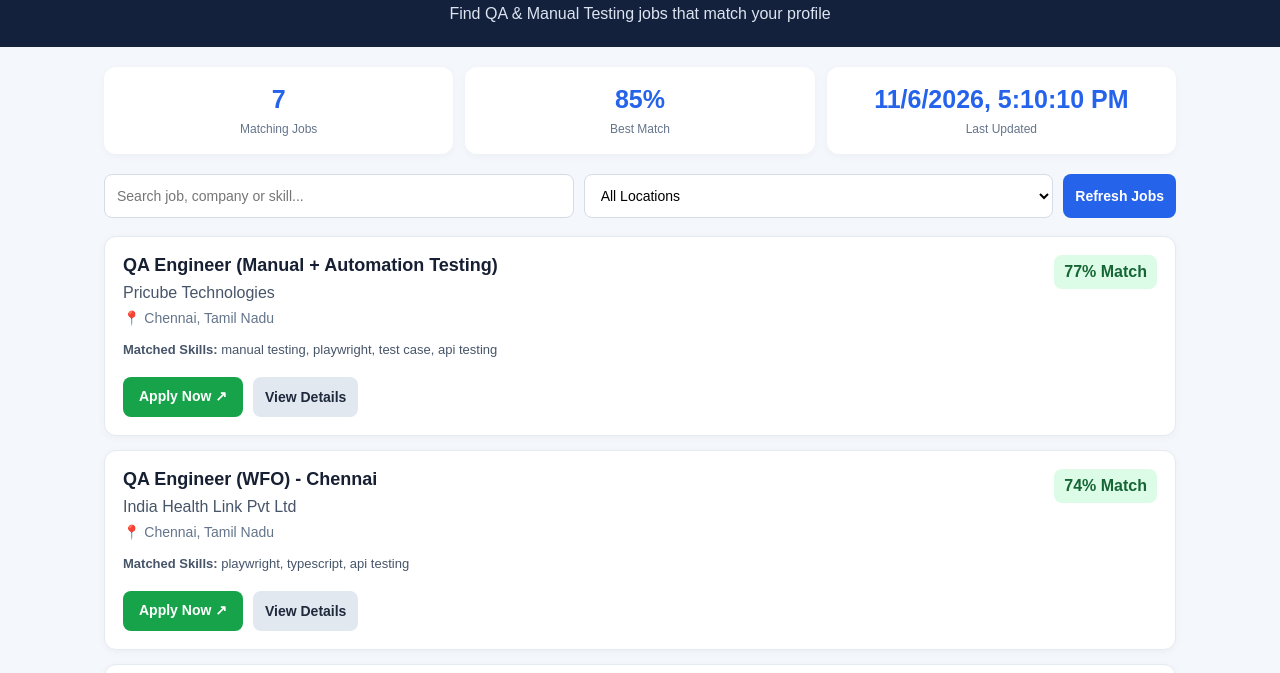
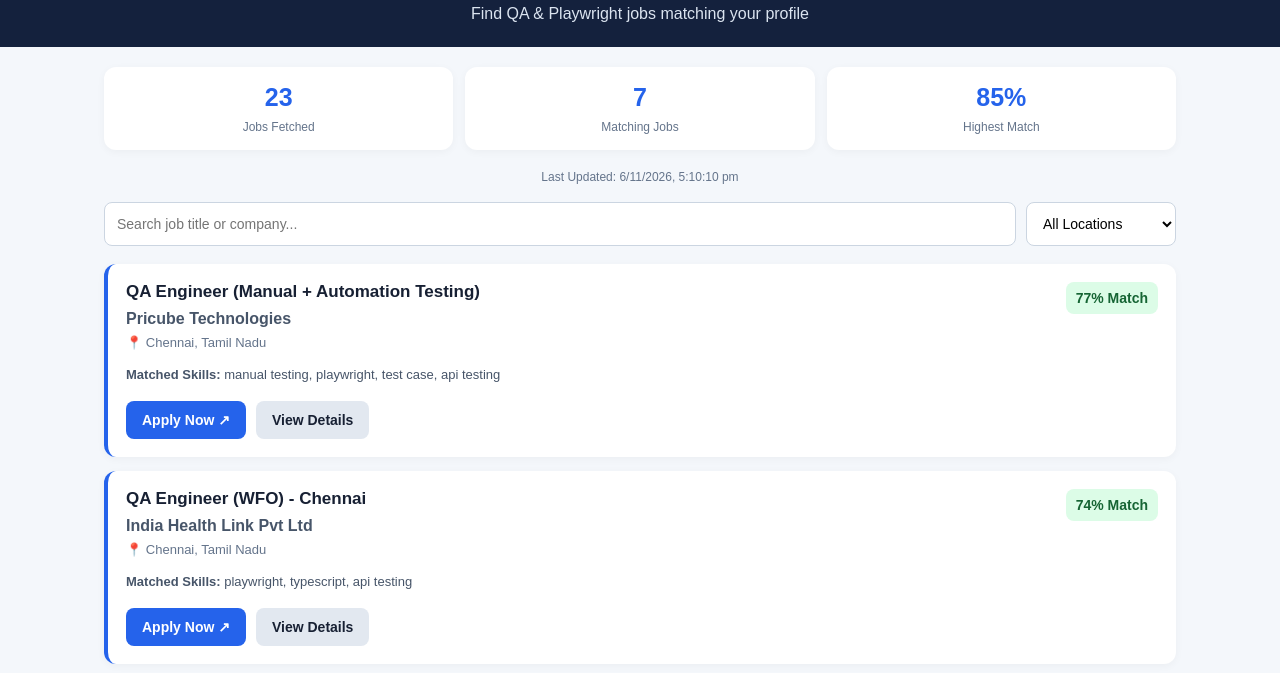
Before and after one commit to Madhu9700/madhu-job-apply-ai, a website: page index.html in a window 1280 px wide. Shown: the part 58-731 px from the top of the page. Drawn offline with Linux system fonts and the light colour scheme.

Commit message:
Update index.html

```diff
--- a/index.html
+++ b/index.html
@@ -49,7 +49,7 @@
 
     .summary-card {
       background: white;
-      padding: 18px 12px;
+      padding: 16px 10px;
       border-radius: 12px;
       box-shadow: 0 2px 8px #0000000a;
       text-align: center;
@@ -67,6 +67,13 @@
       color: #64748b;
     }
 
+    .updated {
+      text-align: center;
+      font-size: 12px;
+      color: #64748b;
+      margin-bottom: 18px;
+    }
+
     .toolbar {
       display: flex;
       gap: 10px;
@@ -75,40 +82,34 @@
     }
 
     input,
-    select,
-    button {
+    select {
       padding: 12px;
+      border: 1px solid #cbd5e1;
       border-radius: 8px;
-      border: 1px solid #d5dce8;
+      background: white;
       font-size: 14px;
     }
 
-    input,
-    select {
-      background: white;
+    #searchInput {
       flex: 1;
-      min-width: 140px;
+      min-width: 180px;
     }
 
-    button {
-      background: #2563eb;
-      color: white;
-      border: none;
-      cursor: pointer;
-      font-weight: bold;
+    #locationFilter {
+      min-width: 150px;
     }
 
-    button:hover {
-      background: #1d4ed8;
+    .job-list {
+      display: grid;
+      gap: 14px;
     }
 
     .job-card {
       background: white;
+      padding: 18px;
       border-radius: 12px;
-      padding: 18px;
-      margin-bottom: 14px;
       box-shadow: 0 2px 8px #0000000a;
-      border: 1px solid #e5eaf2;
+      border-left: 4px solid #2563eb;
     }
 
     .job-header {
@@ -119,66 +120,66 @@
     }
 
     .job-title {
-      font-size: 18px;
-      font-weight: bold;
+      font-size: 17px;
       margin: 0 0 8px;
+      color: #172033;
     }
 
     .company {
+      font-weight: bold;
       color: #475569;
-      margin-bottom: 8px;
+      margin-bottom: 7px;
     }
 
     .location {
       color: #64748b;
-      font-size: 14px;
+      font-size: 13px;
     }
 
     .score {
       background: #dcfce7;
       color: #166534;
-      font-weight: bold;
       padding: 8px 10px;
       border-radius: 8px;
+      font-weight: bold;
       white-space: nowrap;
+      font-size: 14px;
     }
 
     .skills {
       margin-top: 14px;
       font-size: 13px;
       color: #475569;
-      line-height: 1.6;
+      line-height: 1.7;
     }
 
     .job-actions {
       display: flex;
       gap: 10px;
       flex-wrap: wrap;
-      margin-top: 16px;
+      margin-top: 15px;
+    }
+
+    .apply-button,
+    .details-button {
+      display: inline-block;
+      padding: 11px 16px;
+      border: none;
+      border-radius: 8px;
+      font-size: 14px;
+      font-weight: bold;
+      text-decoration: none;
+      cursor: pointer;
     }
 
     .apply-button {
-      display: inline-block;
-      background: #16a34a;
+      background: #2563eb;
       color: white;
-      text-decoration: none;
-      padding: 11px 16px;
-      border-radius: 8px;
-      font-size: 14px;
-      font-weight: bold;
-    }
-
-    .apply-button:hover {
-      background: #15803d;
     }
 
     .details-button {
       background: #e2e8f0;
-      color: #1e293b;
-    }
-
-    .details-button:hover {
-      background: #cbd5e1;
+      color: #172033;
     }
 
     .details {
@@ -188,36 +189,47 @@
       background: #f8fafc;
       border-radius: 8px;
       font-size: 13px;
-      line-height: 1.6;
-      color: #475569;
+      line-height: 1.7;
     }
 
     .details.show {
       display: block;
     }
 
-    .message {
+    .empty {
+      background: white;
+      padding: 25px;
+      border-radius: 12px;
       text-align: center;
-      background: white;
-      padding: 28px 16px;
-      border-radius: 12px;
       color: #64748b;
     }
 
     footer {
       text-align: center;
+      padding: 22px 12px;
       color: #64748b;
       font-size: 12px;
-      padding: 24px 12px;
     }
 
     @media (max-width: 600px) {
-      .summary {
-        grid-template-columns: 1fr 1fr;
+      header h1 {
+        font-size: 22px;
       }
 
-      .summary-card:last-child {
-        grid-column: span 2;
+      .summary {
+        gap: 8px;
+      }
+
+      .summary-card {
+        padding: 14px 6px;
+      }
+
+      .summary-card h2 {
+        font-size: 22px;
+      }
+
+      .summary-card p {
+        font-size: 11px;
       }
 
       .job-header {
@@ -228,42 +240,49 @@
         align-self: flex-start;
       }
 
-      header h1 {
-        font-size: 22px;
+      #searchInput,
+      #locationFilter {
+        width: 100%;
       }
     }
   </style>
 </head>
 
 <body>
+
   <header>
     <h1>🎯 Job Match Dashboard</h1>
-    <p>Find QA & Manual Testing jobs that match your profile</p>
+    <p>Find QA & Playwright jobs matching your profile</p>
   </header>
 
   <main class="container">
+
     <section class="summary">
       <div class="summary-card">
         <h2 id="totalJobs">0</h2>
+        <p>Jobs Fetched</p>
+      </div>
+
+      <div class="summary-card">
+        <h2 id="matchedJobs">0</h2>
         <p>Matching Jobs</p>
       </div>
 
       <div class="summary-card">
-        <h2 id="bestScore">0%</h2>
-        <p>Best Match</p>
-      </div>
-
-      <div class="summary-card">
-        <h2 id="lastUpdated">--</h2>
-        <p>Last Updated</p>
+        <h2 id="topScore">0%</h2>
+        <p>Highest Match</p>
       </div>
     </section>
 
+    <div class="updated" id="lastUpdated">
+      Loading job data...
+    </div>
+
     <section class="toolbar">
       <input
-        type="text"
+        type="search"
         id="searchInput"
-        placeholder="Search job, company or skill..."
+        placeholder="Search job title or company..."
       >
 
       <select id="locationFilter">
@@ -272,33 +291,29 @@
         <option value="Bengaluru">Bengaluru</option>
         <option value="Hyderabad">Hyderabad</option>
       </select>
-
-      <button onclick="loadJobs()">Refresh Jobs</button>
     </section>
 
-    <section id="jobsContainer">
-      <div class="message">Loading matching jobs...</div>
+    <section id="jobList" class="job-list">
+      <div class="empty">Loading matching jobs...</div>
     </section>
+
   </main>
 
   <footer>
-    Job Match Dashboard | Apply manually through the job application link
+    Job Match Dashboard | Apply manually through the job links
   </footer>
 
   <script>
     let allJobs = [];
 
     async function loadJobs() {
-      const container = document.getElementById("jobsContainer");
-
-      container.innerHTML =
-        '<div class="message">Loading latest job matches...</div>';
+      const jobList = document.getElementById("jobList");
 
       try {
-        const response = await fetch("jobs.json?t=" + Date.now());
+        const response = await fetch("./jobs.json?t=" + Date.now());
 
         if (!response.ok) {
-          throw new Error("Unable to load jobs.json");
+          throw new Error("Could not load jobs.json");
         }
 
         const data = await response.json();
@@ -306,34 +321,42 @@
         allJobs = Array.isArray(data.jobs) ? data.jobs : [];
 
         document.getElementById("totalJobs").textContent =
+          data.totalJobsFetched || 0;
+
+        document.getElementById("matchedJobs").textContent =
           allJobs.length;
 
-        const bestScore = allJobs.length
+        const highestScore = allJobs.length
           ? Math.max(...allJobs.map(job => Number(job.matchScore) || 0))
           : 0;
 
-        document.getElementById("bestScore").textContent =
-          bestScore + "%";
+        document.getElementById("topScore").textContent =
+          highestScore + "%";
 
-        document.getElementById("lastUpdated").textContent =
-          data.generatedAt
-            ? new Date(data.generatedAt).toLocaleString()
-            : "--";
+        if (data.generatedAt) {
+          const date = new Date(data.generatedAt);
+
+          document.getElementById("lastUpdated").textContent =
+            "Last Updated: " + date.toLocaleString("en-IN");
+        } else {
+          document.getElementById("lastUpdated").textContent =
+            "Job data loaded";
+        }
 
         renderJobs();
+
       } catch (error) {
-        container.innerHTML = `
-          <div class="message">
-            <h3>Jobs are not available yet</h3>
-            <p>Please run the GitHub Job Agent workflow first.</p>
-            <p>Make sure jobs.json is present in the repository.</p>
+        jobList.innerHTML = `
+          <div class="empty">
+            Unable to load jobs.<br><br>
+            Please check that jobs.json exists and the dashboard
+            is opened through GitHub Pages.
           </div>
         `;
       }
     }
 
     function renderJobs() {
-      const container = document.getElementById("jobsContainer");
       const searchText = document
         .getElementById("searchInput")
         .value
@@ -342,48 +365,49 @@
 
       const selectedLocation = document
         .getElementById("locationFilter")
-        .value;
+        .value
+        .toLowerCase();
 
       const filteredJobs = allJobs.filter(job => {
-        const searchableText = [
-          job.title,
-          job.company,
-          job.location,
-          ...(job.matchedSkills || [])
-        ]
-          .join(" ")
-          .toLowerCase();
+        const title = String(job.title || "").toLowerCase();
+        const company = String(job.company || "").toLowerCase();
+        const location = String(job.location || "").toLowerCase();
 
-        const matchesSearch = searchableText.includes(searchText);
+        const matchesSearch =
+          title.includes(searchText) ||
+          company.includes(searchText);
 
         const matchesLocation =
           selectedLocation === "all" ||
-          (job.location || "")
-            .toLowerCase()
-            .includes(selectedLocation.toLowerCase());
+          location.includes(selectedLocation);
 
         return matchesSearch && matchesLocation;
       });
 
+      const jobList = document.getElementById("jobList");
+
       if (filteredJobs.length === 0) {
-        container.innerHTML = `
-          <div class="message">
-            <h3>No matching jobs found</h3>
-            <p>Try changing your search or location filter.</p>
+        jobList.innerHTML = `
+          <div class="empty">
+            No matching jobs found for this search.
           </div>
         `;
         return;
       }
 
-      container.innerHTML = filteredJobs.map((job, index) => {
-        const title = escapeHTML(job.title || "Job title not available");
-        const company = escapeHTML(job.company || "Company not available");
-        const location = escapeHTML(job.location || "Location not available");
+      jobList.innerHTML = filteredJobs.map((job, index) => {
+        const title = escapeHTML(job.title || "Job Title Not Available");
+        const company = escapeHTML(job.company || "Company Not Available");
+        const location = escapeHTML(job.location || "Location Not Available");
         const score = Number(job.matchScore) || 0;
 
-        const skills = (job.matchedSkills || [])
-          .map(skill => escapeHTML(skill))
-          .join(", ") || "No matched skills listed";
+        const skills = Array.isArray(job.matchedSkills)
+          ? job.matchedSkills.map(escapeHTML).join(", ")
+          : "Not available";
+
+        const reasons = Array.isArray(job.reasons)
+          ? job.reasons
+          : ["Meets matching criteria"];
 
         const applyLink = safeURL(job.applyLink);
 
@@ -392,10 +416,13 @@
                 href="${applyLink}"
                 target="_blank"
                 rel="noopener noreferrer">Apply Now ↗</a>`
-          : `<button disabled>No Apply Link</button>`;
+          : `<button class="details-button" disabled>
+                Apply Link Not Available
+             </button>`;
 
         return `
           <article class="job-card">
+
             <div class="job-header">
               <div>
                 <h2 class="job-title">${title}</h2>
@@ -412,20 +439,23 @@
 
             <div class="job-actions">
               ${applyButton}
-              <button class="details-button"
+
+              <button
+                class="details-button"
                 onclick="toggleDetails(${index})">
                 View Details
               </button>
             </div>
 
             <div class="details" id="details-${index}">
-              <strong>Match Reasons:</strong>
+              <strong>Match Reasons</strong>
               <ul>
-                ${(job.reasons || ["Meets matching criteria"])
-                  .map(reason => `<li>${escapeHTML(reason)}</li>`)
-                  .join("")}
+                ${reasons.map(reason =>
+                  `<li>${escapeHTML(reason)}</li>`
+                ).join("")}
               </ul>
             </div>
+
           </article>
         `;
       }).join("");
@@ -472,5 +502,6 @@
 
     loadJobs();
   </script>
+
 </body>
 </html>
```
